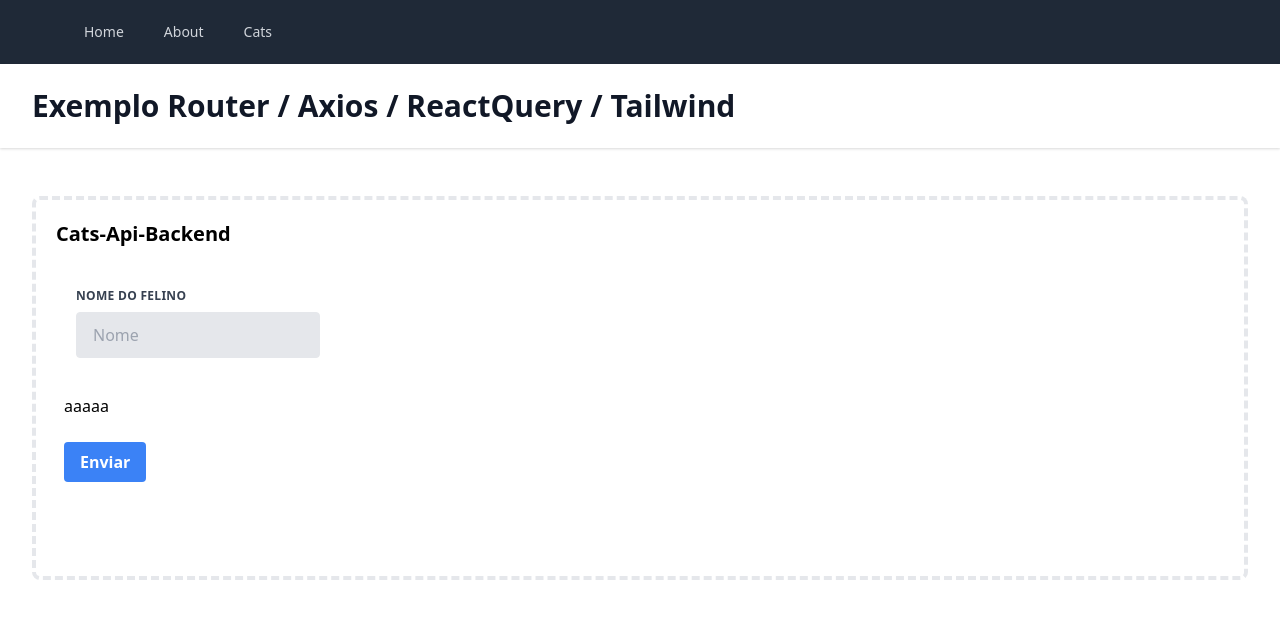
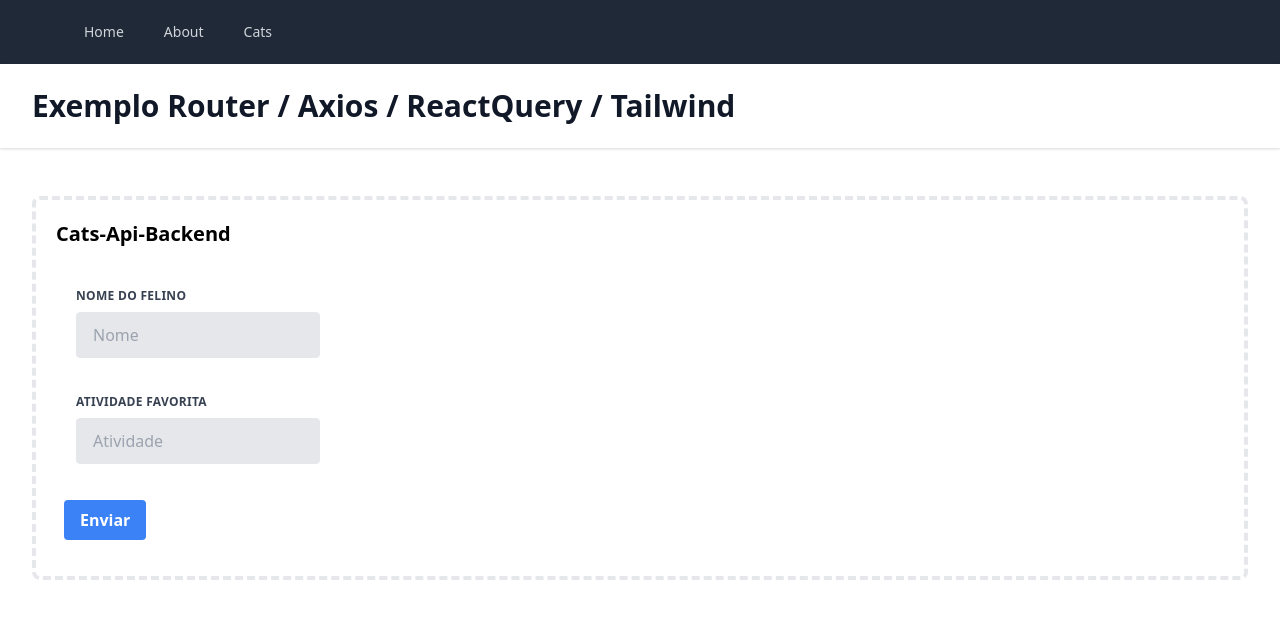
Before and after one commit to rcmilan/ex-router-api, a React (Create React App) app: page /cats in a window 1280 px wide. Shown: the top 618 px of the page. Built offline with nearby package versions, Linux system fonts and the light colour scheme.

Commit message:
criando componente input de texto

```diff
--- a/src/Components/CatFormComponent/index.tsx
+++ b/src/Components/CatFormComponent/index.tsx
@@ -1,6 +1,7 @@
 import React from "react";
 import { Cat } from "../../Types/Cat";
 import { useForm, SubmitHandler } from "react-hook-form";
+import TextInputComponent from "../TextInputComponent";
 
 const CatFormComponent: React.FC = () => {
   const {
@@ -17,29 +18,36 @@ const CatFormComponent: React.FC = () => {
     <form onSubmit={handleSubmit(submitForm)} className="w-full max-w-lg m-10">
       <div className="flex flex-wrap -mx-3 mb-6">
         <div className="w-full md:w-1/2 px-3">
-          <label
-            className="block uppercase tracking-wide text-gray-700 text-xs font-bold mb-2"
-            htmlFor="grid-first-name"
-          >
-            Nome do felino
-          </label>
-          <input
-            className="appearance-none block w-full bg-gray-200 text-gray-700 border rounded py-3 px-4 mb-3 leading-tight focus:outline-none focus:bg-white"
-            id="grid-first-name"
-            type="text"
+          <TextInputComponent
+            id="name"
+            htmlFor="name"
+            labelText="Nome do Felino"
             placeholder="Nome"
-            {...register("name", {
+            register={register("name", {
               required: { value: true, message: "Campo obrigatório" },
-              minLength: { value: 2, message: "Minimo 2 caracteres" },
+              minLength: { value: 2, message: "Mínimo 2 caracteres" },
             })}
+            error={errors.name}
           />
-          {errors.name && (
-            <p className="text-red-500 text-xs italic">{errors.name.message}</p>
-          )}
         </div>
       </div>
 
-      <div className="flex flex-wrap -mx-3 mb-6">aaaaa</div>
+      <div className="flex flex-wrap -mx-3 mb-6">
+        <div className="w-full md:w-1/2 px-3">
+          <TextInputComponent
+            id="favActivity"
+            htmlFor="favActivity"
+            labelText="Atividade Favorita"
+            placeholder="Atividade"
+            register={register("favActivity", {
+              required: { value: true, message: "Campo obrigatório" },
+              minLength: { value: 5, message: "Mínimo 5 caracteres" },
+              maxLength: { value: 100, message: "Máximo 100 caracteres" },
+            })}
+            error={errors.favActivity}
+          />
+        </div>
+      </div>
 
       <div className="flex flex-wrap -mx-3 mb-6">
         <input
--- /dev/null
+++ b/src/Components/TextInputComponent/index.tsx
@@ -0,0 +1,41 @@
+import React from "react";
+import { FieldError } from "react-hook-form";
+
+type Params = {
+  id: string;
+  htmlFor: string;
+  labelText: string;
+  placeholder: string;
+  register: object;
+  error: FieldError | undefined;
+};
+
+function TextInputComponent({
+  id,
+  htmlFor,
+  labelText,
+  placeholder,
+  register,
+  error,
+}: Params) {
+  return (
+    <>
+      <label
+        className="block uppercase tracking-wide text-gray-700 text-xs font-bold mb-2"
+        htmlFor={htmlFor}
+      >
+        {labelText}
+      </label>
+      <input
+        className="appearance-none block w-full bg-gray-200 text-gray-700 border rounded py-3 px-4 mb-3 leading-tight focus:outline-none focus:bg-white"
+        id={id}
+        type="text"
+        placeholder={placeholder}
+        {...register}
+      />
+      {error && <p className="text-red-500 text-xs italic">{error.message}</p>}
+    </>
+  );
+}
+
+export default TextInputComponent;
```
